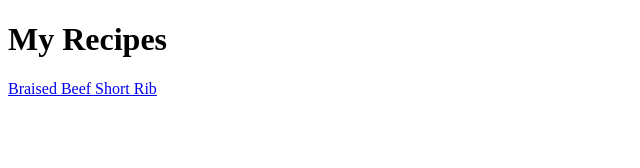
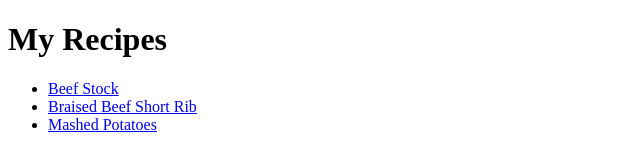
Before and after one commit to spennicus/odin_recipes, a plain HTML site: page index.html in a window 1280 px wide. Shown: the whole page, without its empty margins (0-640 px from the left). Drawn offline with Linux system fonts and the light colour scheme.

Commit message:
add other recipes to main page

```diff
--- a/index.html
+++ b/index.html
@@ -7,7 +7,11 @@
 
     <body>
         <h1> My Recipes</h1>
-        <a href="recipes/shortrib.html">Braised Beef Short Rib</a>
+            <ul>
+            <li><a href="recipes/beefstock.html">Beef Stock</a></li>
+            <li><a href="recipes/shortrib.html">Braised Beef Short Rib</a></li>
+            <li><a href="recipes/potatos.html"> Mashed Potatoes</a></li>
+            </ul>
     </body>
 
 </html>
```
